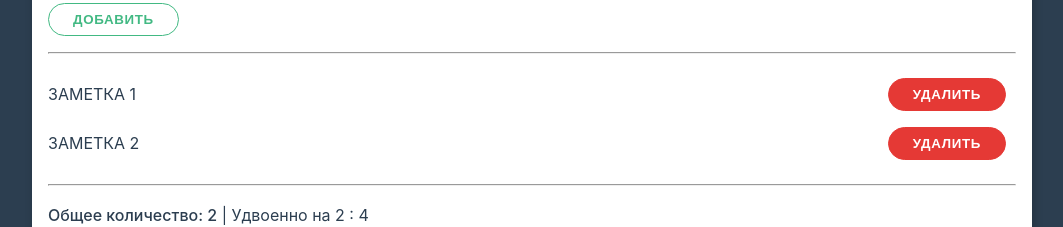
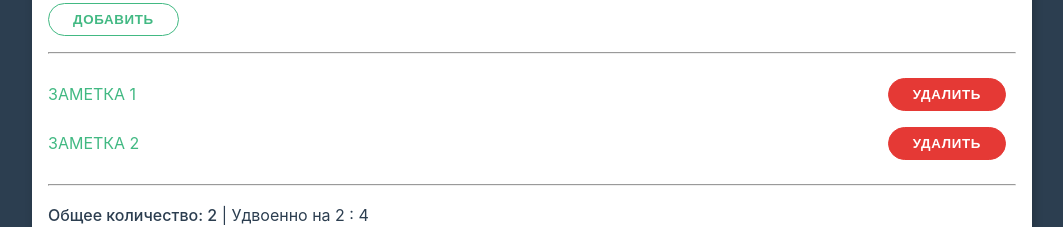
Before and after one commit to garikavich/learn-vue, a plain HTML site: page index.html in a window 1280 px wide. Shown: the part 156-383 px from the top of the page, without its empty margins (108-1171 px from the left). Drawn offline with nearby package versions, Linux system fonts and the light colour scheme.

Commit message:
add class vol 1

```diff
--- a/index.html
+++ b/index.html
@@ -28,7 +28,7 @@
 
       <ul class="list" v-if="notes.length">
         <li class="list-item" v-for="(note, index) in notes">
-          {{ toUpperCase(note) }}
+          <span :class="note.length > 5 ? 'primary' : 'bold'">{{ toUpperCase(note) }}</span>
           <button class="btn danger" @click="removeNote(index, $event)">Удалить</button>
         </li>
 
```
